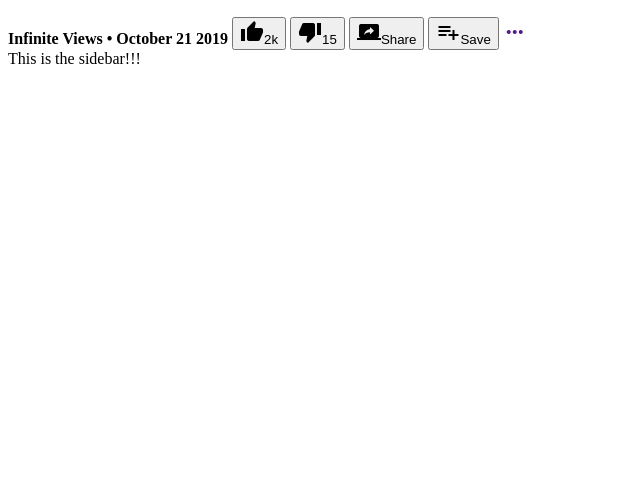
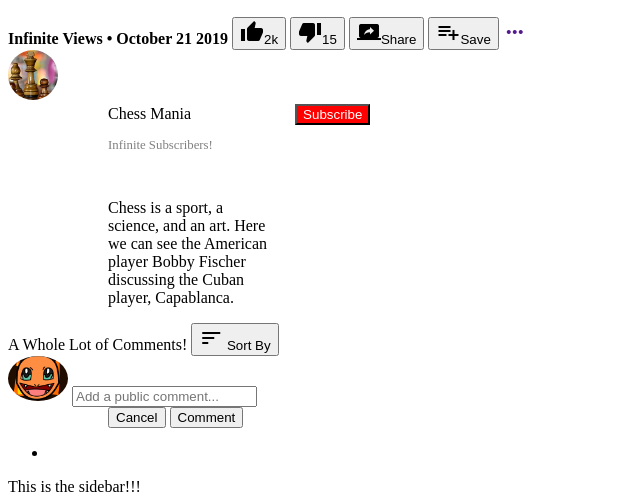
Before and after one commit to fdezcaminero/HTML1, a plain HTML site: page index.html in a window 1280 px wide. Shown: the part 618-1122 px from the top of the page, without its empty margins (0-640 px from the left). Before the commit the page ends 800 px from the top, so only its background shows below. Drawn offline with Linux system fonts and the light colour scheme.

Commit message:
Adding some buttons under the description

```diff
--- a/css/style.css
+++ b/css/style.css
@@ -64,4 +64,36 @@
 
   h4 {
     display:inline;
-    }
+  }
+
+  #circledchess {
+    border-radius: 50%;
+  }
+
+  #subscribebutton {
+    background-color: red;
+    color: white;
+    margin-left: 100px;
+
+  }
+
+  #descriptioncontent {
+    color: gray;
+    font-size: 80%;
+  }
+
+  #inner-description {
+    margin-left: 100px;
+  }
+
+  #randomp {
+    margin-right: 1000px;
+  }
+
+  #randomppic {
+    border-radius: 50%;
+  }
+
+  #comment-buttons {
+    margin-left: 100px;
+  }
--- a/index.html
+++ b/index.html
@@ -39,10 +39,39 @@
 
         <section id="Description">
 
+            <img id="circledchess" src="resources/download.jpeg" height="50">
 
+            <div id="inner-description">
+                Chess Mania
+
+                <button id="subscribebutton">Subscribe</button>
+
+                <br><p id="descriptioncontent">Infinite Subscribers!</p>
+                <br>
+                <p id="randomp">Chess is a sport, a science, and an art. Here we can see the American player Bobby Fischer discussing the Cuban player, Capablanca.</p>
+            </div>
         </section>
 
         <section id="Comments">
+
+            A Whole Lot of Comments! <button><i class="material-icons">sort</i> Sort By</button>
+
+            <br>
+
+            <img id="randomppic" src="resources/randomprofilepic.png" height="45">
+
+            <input placeholder="Add a public comment..." type="text">
+
+            <div id="comment-buttons">
+                <button type="submit">Cancel</button>
+                <button type="submit">Comment</button>
+            </div>
+
+            <ul>
+                <li>
+
+                </li>
+            </ul>
 
         </section>
 
```
Also changed, not shown: resources/download.jpeg (added), resources/randomprofilepic.png (added).
